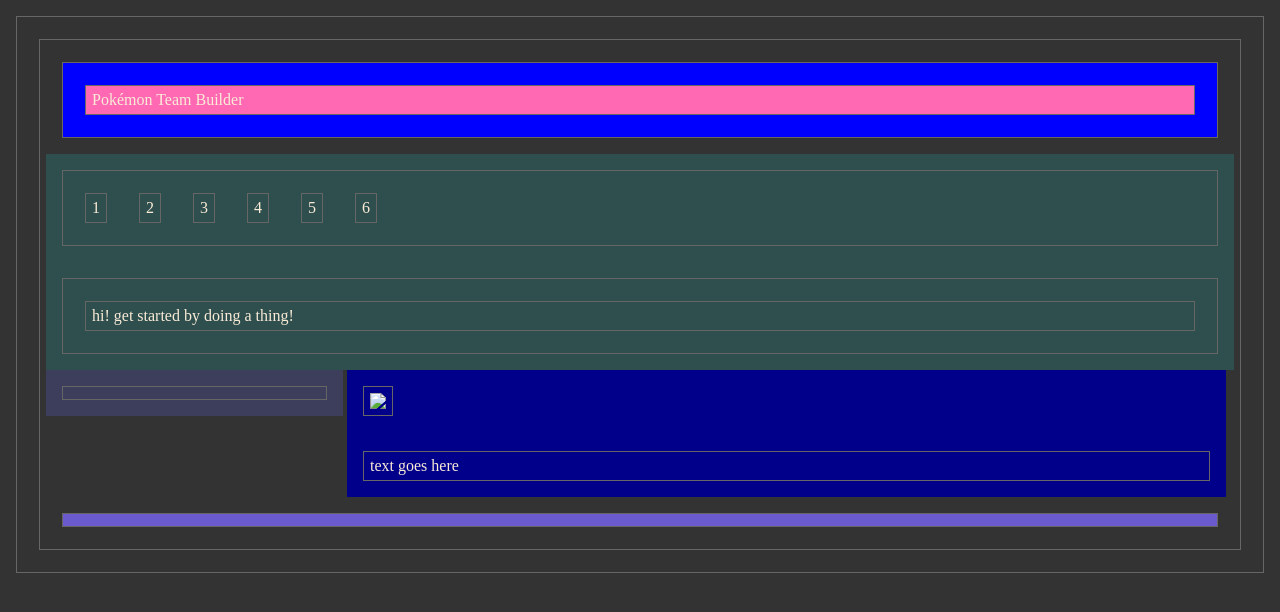
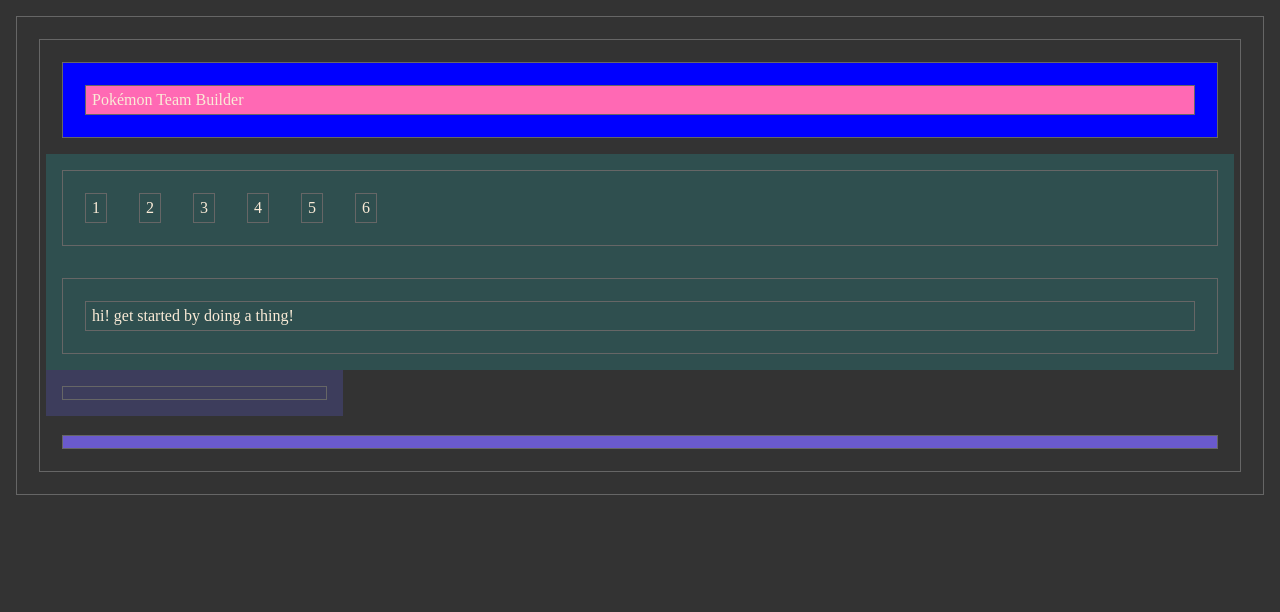
Before and after one commit to pwangy/phase-1-project-poke, a plain HTML site: page index.html in a window 1280 px wide. Drawn offline with Linux system fonts and the light colour scheme; no server answers.

Commit message:
rm tags for testing

```diff
--- a/index.html
+++ b/index.html
@@ -33,8 +33,6 @@
         </ul>
     </section>
     <section id="profile">
-        <img src="#">
-        <p>text goes here</p>
         <!-- img -->
         <!-- name -->
         <!-- abilities -->
```
